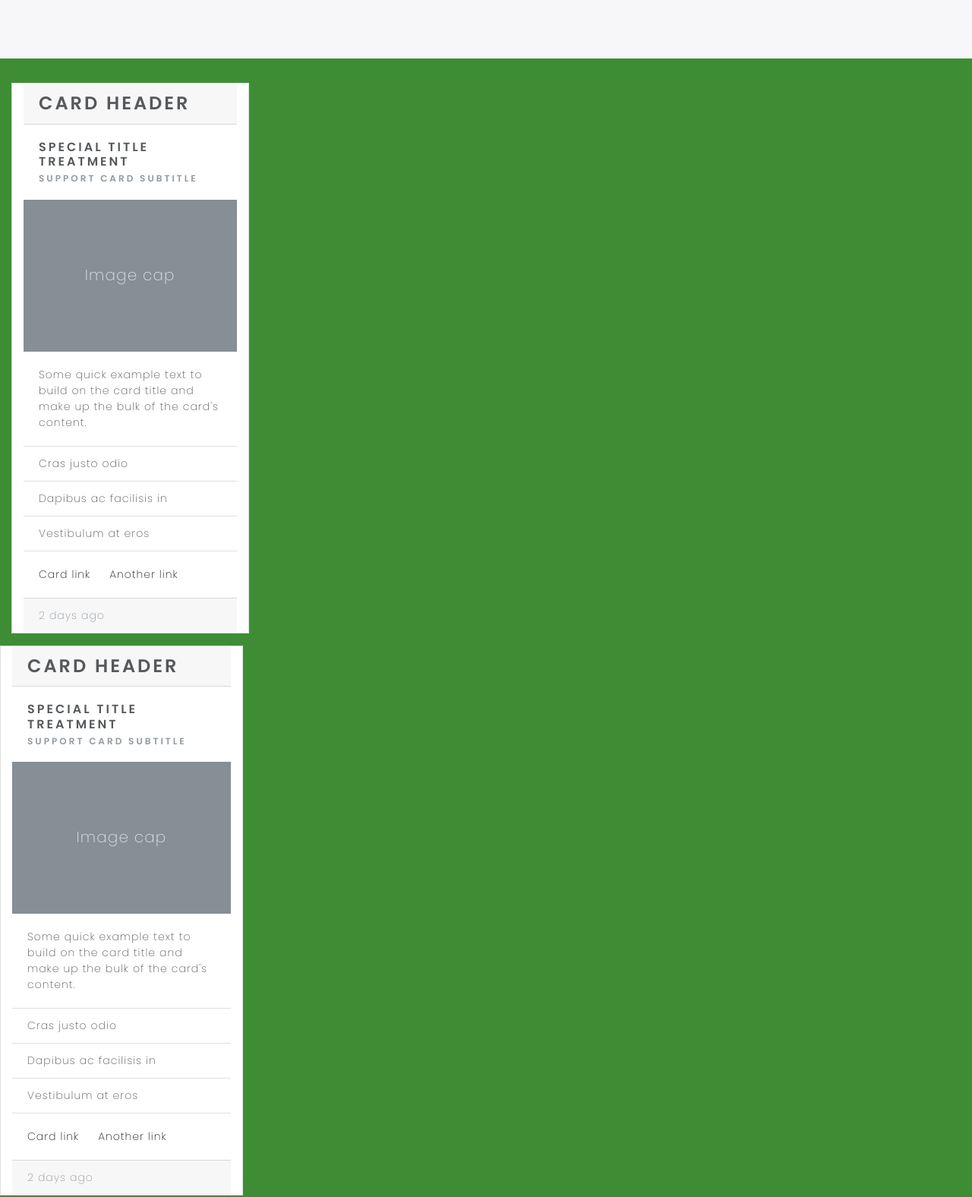
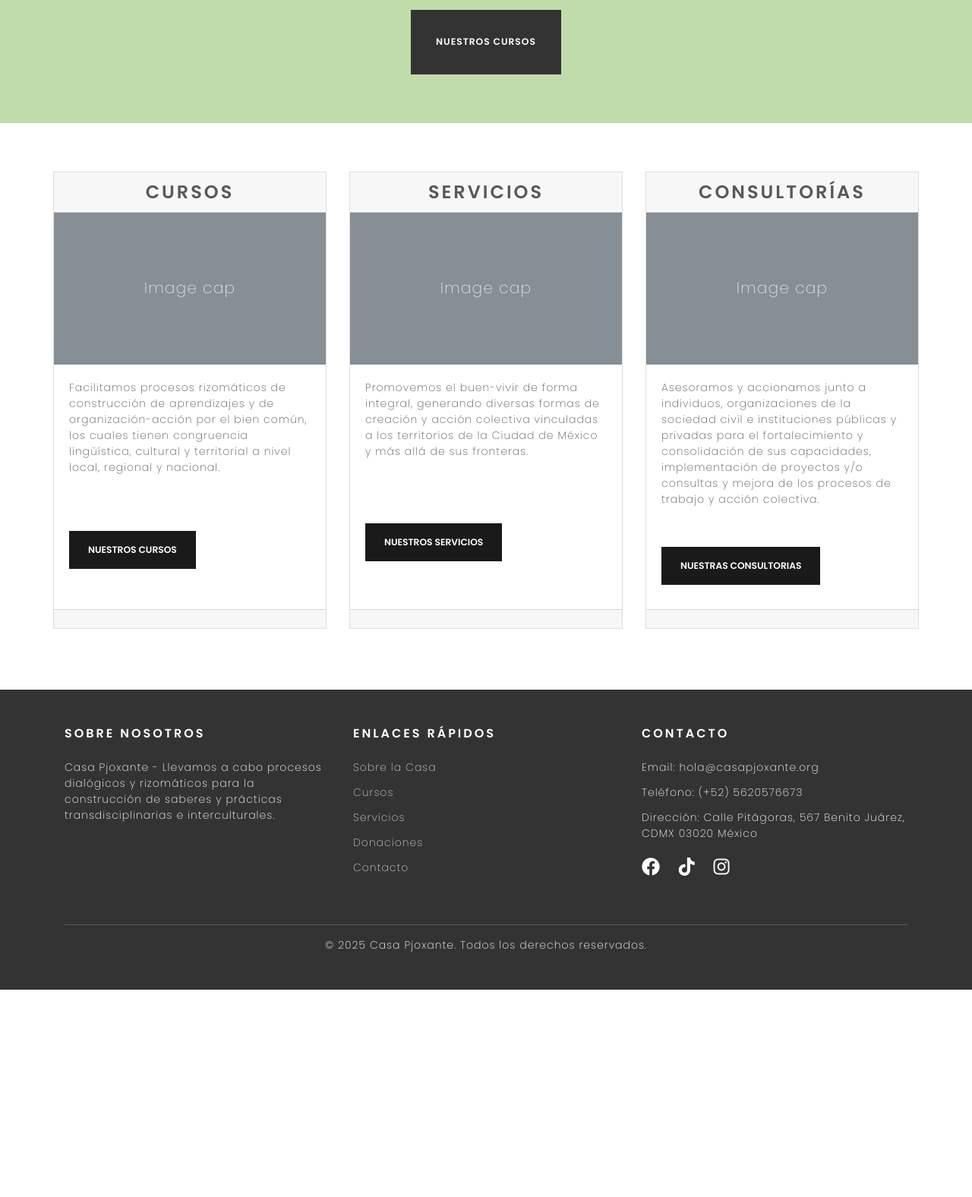
Before and after one commit to MiguelGardun0/casapjoxante.org, a plain HTML site: page index..html in a window 1280 px wide. Shown: the part 1198-2774 px from the top of the page at 76% size. After the commit the page ends 2501 px from the top, so only its background shows below. Drawn offline with nearby package versions, Linux system fonts and the light colour scheme.

Commit message:
Index Boceto Terminado

```diff
--- a/assets/css/General.css
+++ b/assets/css/General.css
@@ -1,7 +1,7 @@
 body{
     font-family:"Poppins";
     height:2000px;
-    background-color:#3E8D35;
+    background-color:#FFFF;
 }
 
 
@@ -14,3 +14,172 @@ body{
 .navbar-brand {
     margin-right: 10rem;
 }
+
+.footer {
+    background-color: #333;
+    color: #fff;
+    padding: 3rem 0;
+    margin-top: 3rem;
+}
+
+.footer h5 {
+    color: #fff;
+    font-weight: 600;
+    margin-bottom: 1.5rem;
+}
+
+.footer-links {
+    list-style: none;
+    padding: 0;
+}
+
+.footer-links li {
+    margin-bottom: 0.75rem;
+}
+
+.footer-links a {
+    color: #ccc;
+    text-decoration: none;
+    transition: color 0.3s;
+}
+
+.footer-links a:hover {
+    color: #fff;
+}
+
+.social-icons {
+    font-size: 1.5rem;
+    margin-top: 1rem;
+}
+
+.social-icons a {
+    color: #fff;
+    margin-right: 1rem;
+}
+
+.cards-container {
+    padding: 2rem 0;
+}
+
+.card {
+    height: 100%;
+    margin-bottom: 1.5rem;
+}
+
+.jumbotron {
+    background-color: #C1DCAB;
+    color: #333;  /* Darker text for better contrast */
+    padding: 4rem 2rem;
+    margin-bottom: 2rem;
+    text-align: center; /* Center all text */
+}
+
+.jumbotron h1 {
+    padding-top:2rem;
+    font-weight: 600;
+}
+
+.jumbotron .btn-primary {
+    background-color: #333;
+    border-color: #333;
+    color: #fff;
+    transition: all 0.3s ease;
+}
+
+.jumbotron .btn-primary:hover {
+    background-color: #444;
+    border-color: #444;
+}
+.jumbotron .lead {
+    max-width: 800px; /* Limit text width for better readability */
+    margin: 0 auto; /* Center the text block */
+}
+.jumbotron h1 {
+    font-weight: 600;
+    margin-bottom: 1.5rem;
+}
+
+.jumbotron hr {
+    margin: 2rem auto; /* Center the horizontal rule */
+    max-width: 200px; /* Optional: make hr shorter */
+}
+
+.jumbotron .btn-primary {
+    background-color: #333;
+    border-color: #333;
+    color: #fff;
+    transition: all 0.3s ease;
+}
+
+.jumbotron .btn-primary:hover {
+    background-color: #444;
+    border-color: #444;
+}
+.card-header{
+    text-align: center;
+}
+.navbar-nav {
+    margin-left: auto;
+    margin-right: auto;
+}
+
+/* Center the collapsed navbar on mobile too */
+.navbar-collapse {
+    text-align: center;
+}
+
+/* Adjust spacing between nav items */
+.navbar-nav .nav-item {
+    margin: 0 0.5rem;
+}
+
+/* Logo styling */
+.navbar-brand {
+    margin-right: 1rem;
+}
+.nvLogo {
+    width: 80px;  /* Increased logo size */
+    height: auto;
+    padding: 5px;
+    transition: all 0.3s ease;
+}
+
+/* Adjust navbar height to accommodate larger logo */
+.navbar {
+    padding: 0.5rem 1rem;
+    min-height: 90px;  /* Ensure enough height for the logo */
+}
+
+/* Keep the navbar content aligned with the larger logo */
+.navbar-brand {
+    padding: 0;
+    margin-right: 1rem;
+    display: flex;
+    align-items: center;
+}
+
+/* Center the collapsed navbar on all screens */
+.navbar-nav {
+    margin-left: auto;
+    margin-right: auto;
+}
+
+.navbar-collapse {
+    text-align: center;
+}
+
+/* Adjust spacing between nav items */
+.navbar-nav .nav-item {
+    margin: 0 0.5rem;
+}
+
+/* Make sure the navbar toggles properly on mobile */
+@media (max-width: 991.98px) {
+    .navbar-collapse {
+        margin-top: 0.5rem;
+    }
+
+    .nvLogo {
+        width: 70px;  /* Slightly smaller on mobile */
+    }
+}
--- a/index..html
+++ b/index..html
@@ -10,6 +10,8 @@
         <!-- Bootstrap and CSS -->
         <link href="./assets/css/bootstrap.min.css" rel="stylesheet">
         <link href="./assets/css/General.css" rel="stylesheet">
+        <link rel="stylesheet" href="https://cdnjs.cloudflare.com/ajax/libs/font-awesome/5.15.4/css/all.min.css">
+
 
         <!-- jQuery, Popper.js, and Bootstrap JS, and JS scripts  -->
         <script src="https://code.jquery.com/jquery-3.5.1.slim.min.js"></script>
@@ -21,7 +23,10 @@
         <link rel="preconnect" href="https://fonts.gstatic.com" crossorigin>
         <link href="https://fonts.googleapis.com/css2?family=Poppins:ital,wght@0,100;0,200;0,300;0,400;0,500;0,600;0,700;0,800;0,900;1,100;1,200;1,300;1,400;1,500;1,600;1,700;1,800;1,900&family=Roboto:ital,wght@0,100;0,300;0,400;0,500;0,700;0,900;1,100;1,300;1,400;1,500;1,700;1,900&display=swap" rel="stylesheet">
 
+        <style>
 
+
+        </style>
 
 
     </head>
@@ -29,7 +34,7 @@
         <nav class="navbar sticky-top navbar fixed-top navbar-expand-lg navbar-light bg-light ">
             <div class="navbar-brand">
                 <a href="#"></a>
-                <img class="nvLogo" src="assets/img/Logo.ico">
+                <img class="nvLogo" src="assets/img/Casa Pjoxante isotipo.png">
             </div>
             <button class="navbar-toggler" type="button" data-toggle="collapse" data-target="#navbarColor03" aria-controls="navbarColor03" aria-expanded="false" aria-label="Toggle navigation">
             <span class="navbar-toggler-icon"></span>
@@ -66,7 +71,7 @@
         <main>
             <div class="jumbotron">
                 <img src="./assets/img/DALL·E-2024-05-07-00.39.54-A-line-art-illustration-of-mycelium-extending-through-the-subsoil-depicted-in-detailed-intricate-lines-showing-the-complex-network-of-fungal-threads.webp-1-1024x585.jpeg" style="width:100%">
-                <h1 class="display-3">Conocenos!</h1>
+                <h1 class="display-3">Casa Pjoxante</h1>
                 <p class="lead">
                     Llevamos a cabo procesos dialógicos y rizomáticos para la construcción de saberes y prácticas que sean, a su vez, transdisciplinarias e interculturales, desde donde se fomente la organización y acción colectiva por el bien común. Estos procesos se caracterizan por su congruencia lingüística, cultural y territorial a nivel local, regional y nacional.</p>
                 <hr class="my-4">
@@ -75,90 +80,121 @@
                   <a class="btn btn-primary btn-lg" href="#" role="button">Nuestros Cursos</a>
                 </p>
             </div>
-            <div class="container-fluid">
-                <div class="card mb-3 col-lg-3">
-                    <h3 class="card-header">Card header</h3>
-                    <div class="card-body">
-                    <h5 class="card-title">Special title treatment</h5>
-                    <h6 class="card-subtitle text-muted">Support card subtitle</h6>
-                    </div>
+            <div class="container cards-container">
+                <div class="row">
+                    <div class="col-12 col-md-6 col-lg-4">
+                        <div class="card">
+                            <h3 class="card-header">Cursos</h3>
                             <svg xmlns="http://www.w3.org/2000/svg" class="d-block user-select-none" width="100%" height="200" aria-label="Placeholder: Image cap" focusable="false" role="img" preserveAspectRatio="xMidYMid slice" viewBox="0 0 318 180" style="font-size:1.125rem;text-anchor:middle">
                                 <rect width="100%" height="100%" fill="#868e96"></rect>
                                 <text x="50%" y="50%" fill="#dee2e6" dy=".3em">Image cap</text>
                             </svg>
                             <div class="card-body">
-                    <p class="card-text">Some quick example text to build on the card title and make up the bulk of the card's content.</p>
+                                <p class="card-text">Facilitamos procesos rizomáticos de construcción de aprendizajes y de organización-acción por el bien común, los cuales tienen congruencia lingüística, cultural y territorial a nivel local, regional y nacional.</p>
                             </div>
-                    <ul class="list-group list-group-flush">
-                    <li class="list-group-item">Cras justo odio</li>
-                    <li class="list-group-item">Dapibus ac facilisis in</li>
-                    <li class="list-group-item">Vestibulum at eros</li>
-                    </ul>
                             <div class="card-body">
-                    <a href="#" class="card-link">Card link</a>
-                    <a href="#" class="card-link">Another link</a>
+                                <a href="#">
+                                    <button type="button" class="btn btn-primary">
+                                        Nuestros Cursos
+                                    </button>
+                                </a>
                             </div>
                             <div class="card-footer text-muted">
-                    2 days ago
+
                             </div>
                         </div>
                     </div>
-                <div class="card mb-3 col-lg-3">
-                    <h3 class="card-header">Card header</h3>
-                    <div class="card-body">
-                    <h5 class="card-title">Special title treatment</h5>
-                    <h6 class="card-subtitle text-muted">Support card subtitle</h6>
-                    </div>
+                    <div class="col-12 col-md-6 col-lg-4">
+                        <div class="card">
+                            <h3 class="card-header">Servicios</h3>
                             <svg xmlns="http://www.w3.org/2000/svg" class="d-block user-select-none" width="100%" height="200" aria-label="Placeholder: Image cap" focusable="false" role="img" preserveAspectRatio="xMidYMid slice" viewBox="0 0 318 180" style="font-size:1.125rem;text-anchor:middle">
                                 <rect width="100%" height="100%" fill="#868e96"></rect>
                                 <text x="50%" y="50%" fill="#dee2e6" dy=".3em">Image cap</text>
                             </svg>
                             <div class="card-body">
-                    <p class="card-text">Some quick example text to build on the card title and make up the bulk of the card's content.</p>
+                                <p class="card-text">Promovemos el buen-vivir de forma integral, generando diversas formas de creación y acción colectiva vinculadas a los territorios de la Ciudad de México y más allá de sus fronteras.
+                                </p>
                             </div>
-                    <ul class="list-group list-group-flush">
-                    <li class="list-group-item">Cras justo odio</li>
-                    <li class="list-group-item">Dapibus ac facilisis in</li>
-                    <li class="list-group-item">Vestibulum at eros</li>
-                    </ul>
                             <div class="card-body">
-                    <a href="#" class="card-link">Card link</a>
-                    <a href="#" class="card-link">Another link</a>
+                                <a href="#">
+                                    <button type="button" class="btn btn-primary">
+                                        Nuestros Servicios
+                                    </button>
+                                </a>
                             </div>
                             <div class="card-footer text-muted">
-                    2 days ago
+
                             </div>
                         </div>
                     </div>
-                <div class="card mb-3 col-lg-3">
-                    <h3 class="card-header">Card header</h3>
-                    <div class="card-body">
-                    <h5 class="card-title">Special title treatment</h5>
-                    <h6 class="card-subtitle text-muted">Support card subtitle</h6>
-                    </div>
+                    <div class="col-12 col-md-6 col-lg-4">
+                        <div class="card d-flex ">
+                            <h3 class="card-header ">Consultorías</h3>
                             <svg xmlns="http://www.w3.org/2000/svg" class="d-block user-select-none" width="100%" height="200" aria-label="Placeholder: Image cap" focusable="false" role="img" preserveAspectRatio="xMidYMid slice" viewBox="0 0 318 180" style="font-size:1.125rem;text-anchor:middle">
                                 <rect width="100%" height="100%" fill="#868e96"></rect>
                                 <text x="50%" y="50%" fill="#dee2e6" dy=".3em">Image cap</text>
                             </svg>
                             <div class="card-body">
-                    <p class="card-text">Some quick example text to build on the card title and make up the bulk of the card's content.</p>
+                                <p class="card-text">Asesoramos y accionamos junto a individuos, organizaciones de la sociedad civil e instituciones públicas y privadas para el fortalecimiento y consolidación de sus capacidades, implementación de proyectos y/o consultas y mejora de los procesos de trabajo y acción colectiva.</p>
                             </div>
-                    <ul class="list-group list-group-flush">
-                    <li class="list-group-item">Cras justo odio</li>
-                    <li class="list-group-item">Dapibus ac facilisis in</li>
-                    <li class="list-group-item">Vestibulum at eros</li>
-                    </ul>
                             <div class="card-body">
-                    <a href="#" class="card-link">Card link</a>
-                    <a href="#" class="card-link">Another link</a>
+                                <a href="#">
+                                    <button type="button" class="btn btn-primary">
+                                        Nuestras Consultorias
+                                    </button>
+                                </a>
                             </div>
                             <div class="card-footer text-muted">
-                    2 days ago
+
+                            </div>
+                        </div>
+                    </div>
                     </div>
                 </div>
                 </div>
             </div>
 
         </main>
+        <footer class="footer">
+            <div class="container">
+                <div class="row">
+                    <div class="col-12 col-md-4 mb-4">
+                        <h5>Sobre Nosotros</h5>
+                        <p>Casa Pjoxante - Llevamos a cabo procesos dialógicos y rizomáticos para la construcción de saberes y prácticas transdisciplinarias e interculturales.</p>
+                    </div>
+                    <div class="col-12 col-md-4 mb-4">
+                        <h5>Enlaces Rápidos</h5>
+                        <ul class="footer-links">
+                            <li><a href="#">Sobre la Casa</a></li>
+                            <li><a href="#">Cursos</a></li>
+                            <li><a href="#">Servicios</a></li>
+                            <li><a href="#">Donaciones</a></li>
+                            <li><a href="#">Contacto</a></li>
+                        </ul>
+                    </div>
+                    <div class="col-12 col-md-4 mb-4">
+                        <h5>Contacto</h5>
+                        <ul class="footer-links">
+                            <li>Email: hola@casapjoxante.org </li>
+                            <li>Teléfono: (+52) 5620576673</li>
+                            <li>Dirección: Calle Pitágoras, 567
+                                Benito Juárez, CDMX 03020
+                                México</li>
+                        </ul>
+                        <div class="social-icons">
+                            <a href="https://www.facebook.com/profile.php?id=61559099518237&locale=es_LA"><i class="fab fa-facebook"></i></a>
+                            <a href="https://www.tiktok.com/@casapjoxante"><i class="fab fa-tiktok"></i></a>
+                            <a href="https://www.instagram.com/casapjoxante"><i class="fab fa-instagram"></i></a>
+                        </div>
+                    </div>
+                </div>
+                <hr class="mt-4" style="background-color: #666;">
+                <div class="row">
+                    <div class="col-12 text-center">
+                        <p class="mb-0">&copy; 2025 Casa Pjoxante. Todos los derechos reservados.</p>
+                    </div>
+                </div>
+            </div>
+        </footer>
     </body>
 </html>
```
Also changed, not shown: assets/img/Casa Pjoxante imagotipo.png (added), assets/img/Casa Pjoxante isotipo.png (added). Lines whose indentation alone changed are shown as unchanged.
